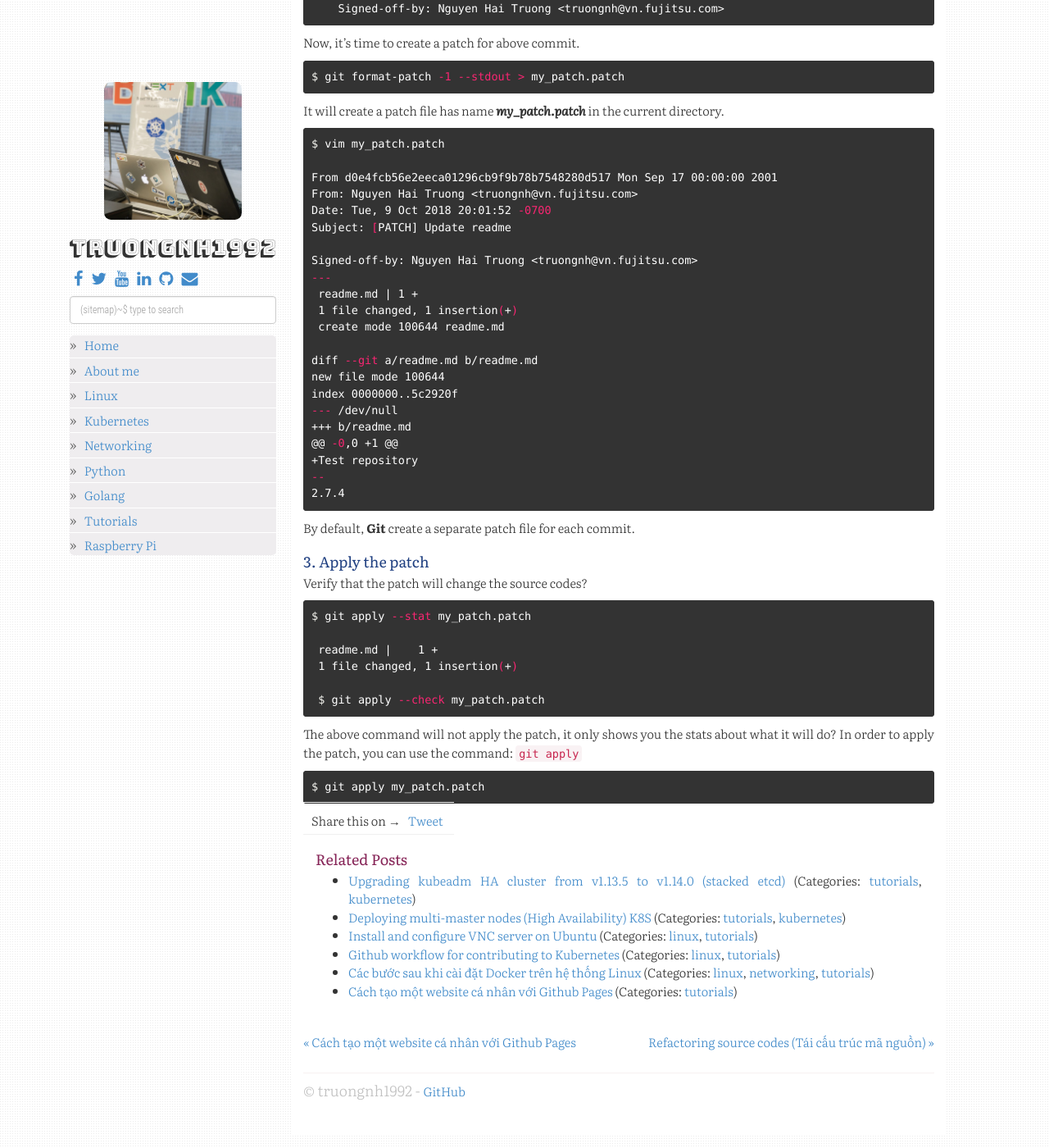
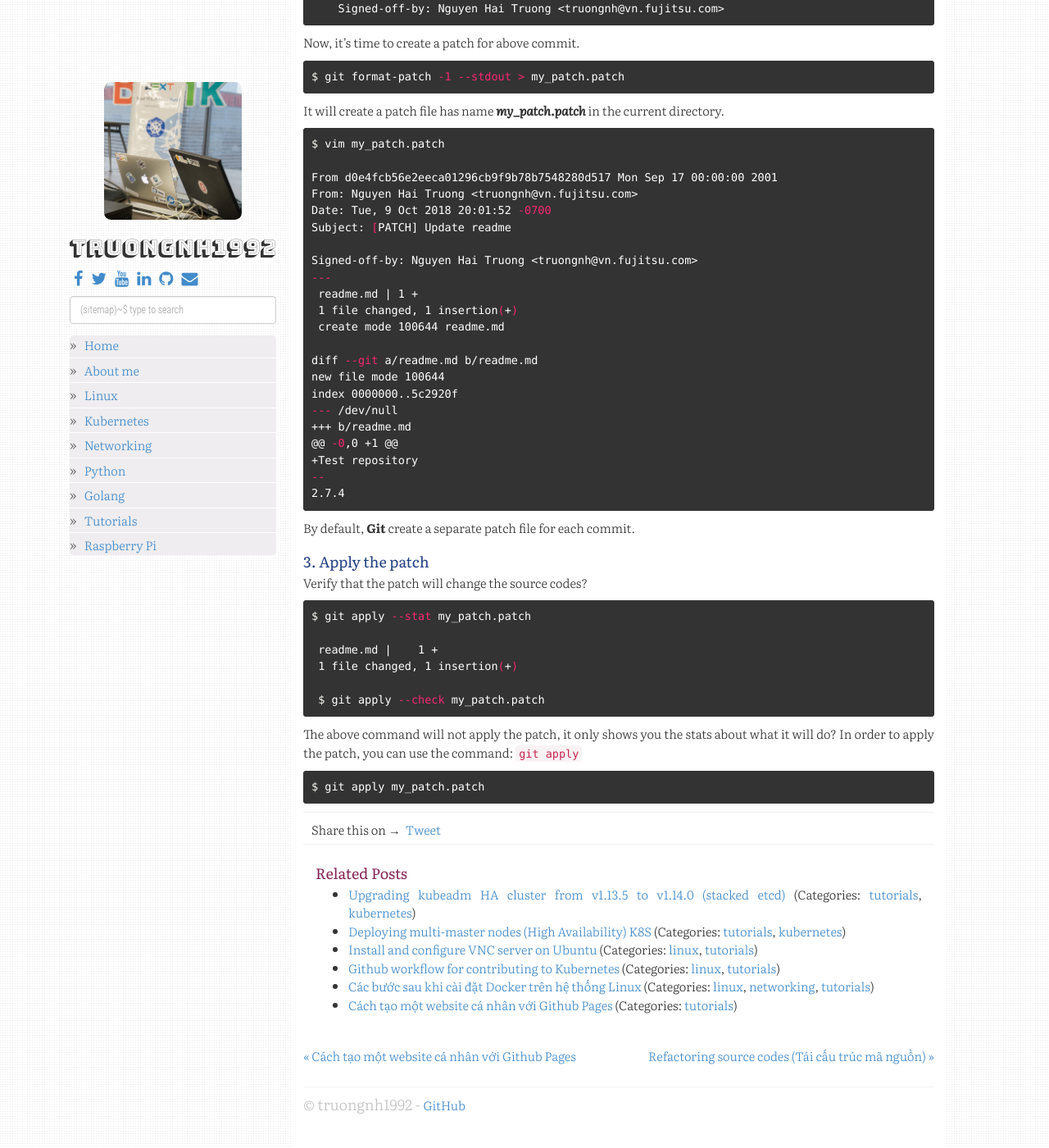
Before and after one commit to truongnh1992/truongnh1992.github.io, a Jekyll site: the page built from _posts/2018-10-10-how-to-create-and-apply-a-patch.md, in a window 1280 px wide and 1400 px high, scrolled down 1063 px. Shown: the whole window at 82% size. Built offline with Jekyll 4.4.1, drawn with Linux system fonts in a browser that asks for light colours; nearby versions of some CDN libraries; some web fonts are replaced; comment, search, counter and statistics services are not loaded.

Commit message:
Update main.css

```diff
--- a/static/css/main.css
+++ b/static/css/main.css
@@ -206,7 +206,7 @@ div.col-sm-3 img.profile-avatar {
   padding: 10px 10px 5px;
   border-top: 1px solid #f0f0f0;
   border-bottom: 1px solid #f0f0f0;
-  display: ruby;
+  display: flex;
 }
 .post-content img,
 .content img {
```
